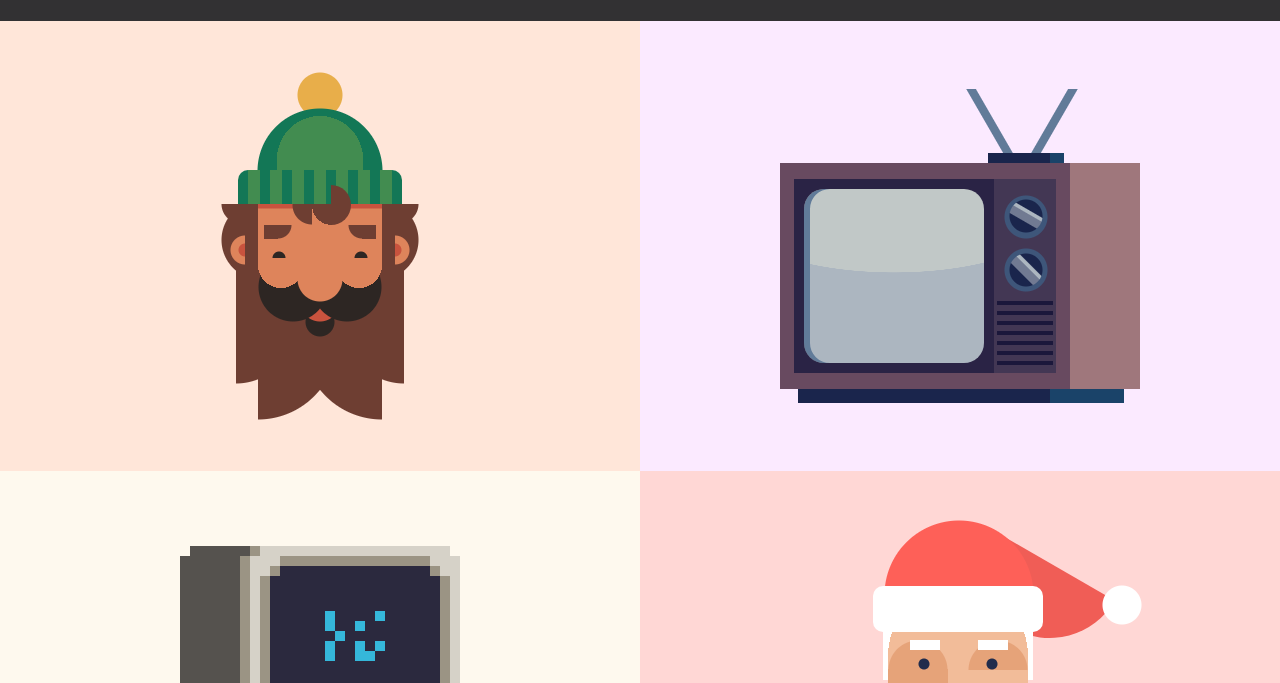
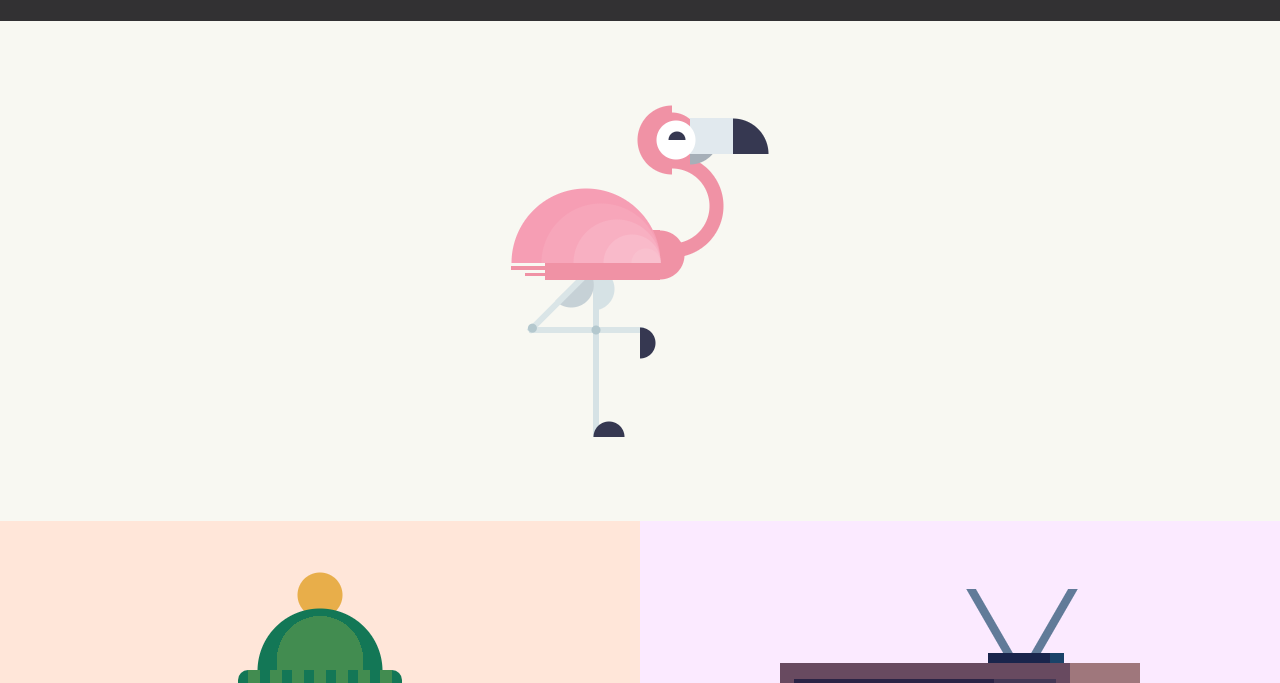
Before and after one commit to arman-borkhani/single-div, a website: page index.html in a window 1280 px wide. Shown: the part 57-740 px from the top of the page. Drawn offline with Linux system fonts and the light colour scheme.

Commit message:
Add flamingo

```diff
--- /dev/null
+++ b/SCSS/_flamingo.scss
@@ -0,0 +1,86 @@
+#flamingo {
+  --white: #fff;
+  --pink: #f9c0ce;
+  --pink-100: #f9baca;
+  --pink-200: #f8b0c2;
+  --pink-300: #f7a6ba;
+  --pink-400: #f69eb4;
+  --pink-500: #f092a5;
+  --gray: #e1e9ee;
+  --gray-100: #d6e2e5;
+  --gray-200: #dae5e7;
+  --gray-300: #c6d1d6;
+  --gray-400: #b4c8ce;
+  --gray-500: #a6afb8;
+  --dark-blue: #363851;
+
+  background-color: #f8f8f2;
+
+  div {
+    width: 258px;
+    height: 332px;
+    left: 50%;
+    top: 50%;
+    position: absolute;
+    transform: translate(-50%, -50%);
+    background:
+    /* Legs */
+    radial-gradient(var(--gray-400) 4px, transparent 5px) 80px 220px / 10px 10px,
+    radial-gradient(circle at center 100%, var(--dark-blue) 15px, transparent 16px) 82px 316px / 32px 16px,
+    radial-gradient(circle at 0 center, var(--dark-blue) 15px, transparent 16px) 129px 222px / 16px 32px,
+    linear-gradient(var(--gray-100), var(--gray-100)) 82px 192px / 6px 140px,
+    radial-gradient(circle at 0 center, var(--gray-100) 21px, transparent 22px) 82px 161px / 23px 46px,
+    linear-gradient(var(--gray-200), var(--gray-200)) 18px 222px / 115px 6px,
+    /* Eye */
+    radial-gradient(circle at center 100%, var(--dark-blue) 8px, transparent 9px) 157px 26px / 18px 9px,
+    radial-gradient(var(--white) 19px, transparent 20px) 145px 15px / 40px 40px,
+    /* Beak */
+    radial-gradient(circle at 0 100%, var(--dark-blue) 35px, transparent 36px) right 13px / 36px 36px,
+    linear-gradient(var(--gray), var(--gray)) 179px 13px / 43px 36px,
+    radial-gradient(circle at 0 0, var(--gray-500) 29px, transparent 30px) 179px 30px / 30px 30px,
+    /* Head */
+    radial-gradient(var(--pink-500) 27px, transparent 28px) 133px 7px / 56px 56px,
+    radial-gradient(circle at 100% center, var(--pink-500) 34px, transparent 35px) 126px top / 35px 70px,
+    /* Neck */
+    radial-gradient(circle at 0 center, transparent 37px, var(--pink-500) 38px 51px, transparent 52px) 161px 49px / 52px 104px;
+    background-repeat: no-repeat;
+  }
+
+  div::before,
+  div::after {
+    content: "";
+    display: block;
+    position: absolute;
+  }
+
+  div::before {
+    width: 86px;
+    height: 46px;
+    left: 18px;
+    top: 186px;
+    transform: rotate(-45deg);
+    background:
+    radial-gradient(var(--gray-400) 4px, transparent 5px) left top / 10px 10px,
+    linear-gradient(var(--gray-200), var(--gray-200)) left 2px / 86px 6px,
+    radial-gradient(circle at center 0, var(--gray-300) 22px, transparent 23px) right 2px / 46px 23px;
+    background-repeat: no-repeat;
+  }
+
+  div::after {
+    width: 174px;
+    height: 92px;
+    top: 83px;
+    left: 0;
+    background:
+    radial-gradient(circle at center 100%, var(--pink) 14px, transparent 15px) 120px 60px / 30px 15px,
+    radial-gradient(circle at center 100%, var(--pink-100) 28px, transparent 29px) 92px 46px / 58px 29px,
+    radial-gradient(circle at center 100%, var(--pink-200) 43px, transparent 44px) 62px 31px / 88px 44px,
+    radial-gradient(circle at center 100%, var(--pink-300) 59px, transparent 60px) 30px 15px / 120px 60px,
+    radial-gradient(circle at center 100%, var(--pink-400) 74px, transparent 75px) left top / 150px 75px,
+    linear-gradient(var(--pink-500), var(--pink-500)) left 78px / 34px 4px,
+    linear-gradient(var(--pink-500), var(--pink-500)) 14px 85px / 20px 3px,
+    linear-gradient(var(--pink-500), var(--pink-500)) 34px bottom / 115px 50px,
+    radial-gradient(var(--pink-500) 24px, transparent 25px) right bottom / 50px 50px;
+    background-repeat: no-repeat;
+  }
+}
--- a/SCSS/main.scss
+++ b/SCSS/main.scss
@@ -13,3 +13,4 @@
 @import "computer";
 @import "tv";
 @import "lumberjack";
+@import "flamingo";
--- a/index.html
+++ b/index.html
@@ -16,6 +16,9 @@
     </a>
   </header>
   <div class="wrapper">
+    <div class="entry entry--full" id="flamingo">
+      <div></div>
+    </div>
     <div class="entry" id="lumberjack">
       <div></div>
     </div>
```
Also changed, not shown: style.css, 1 other file.
